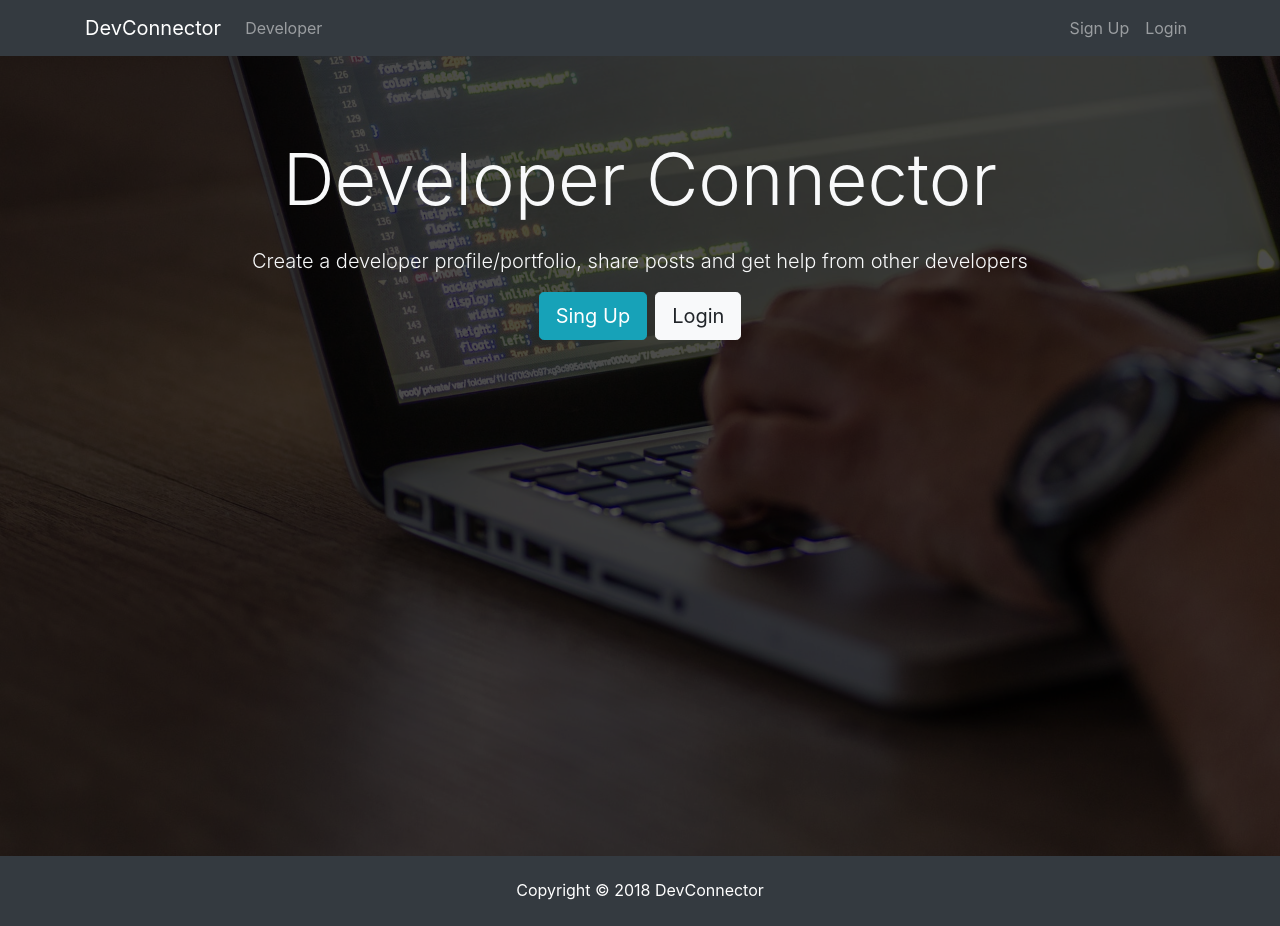
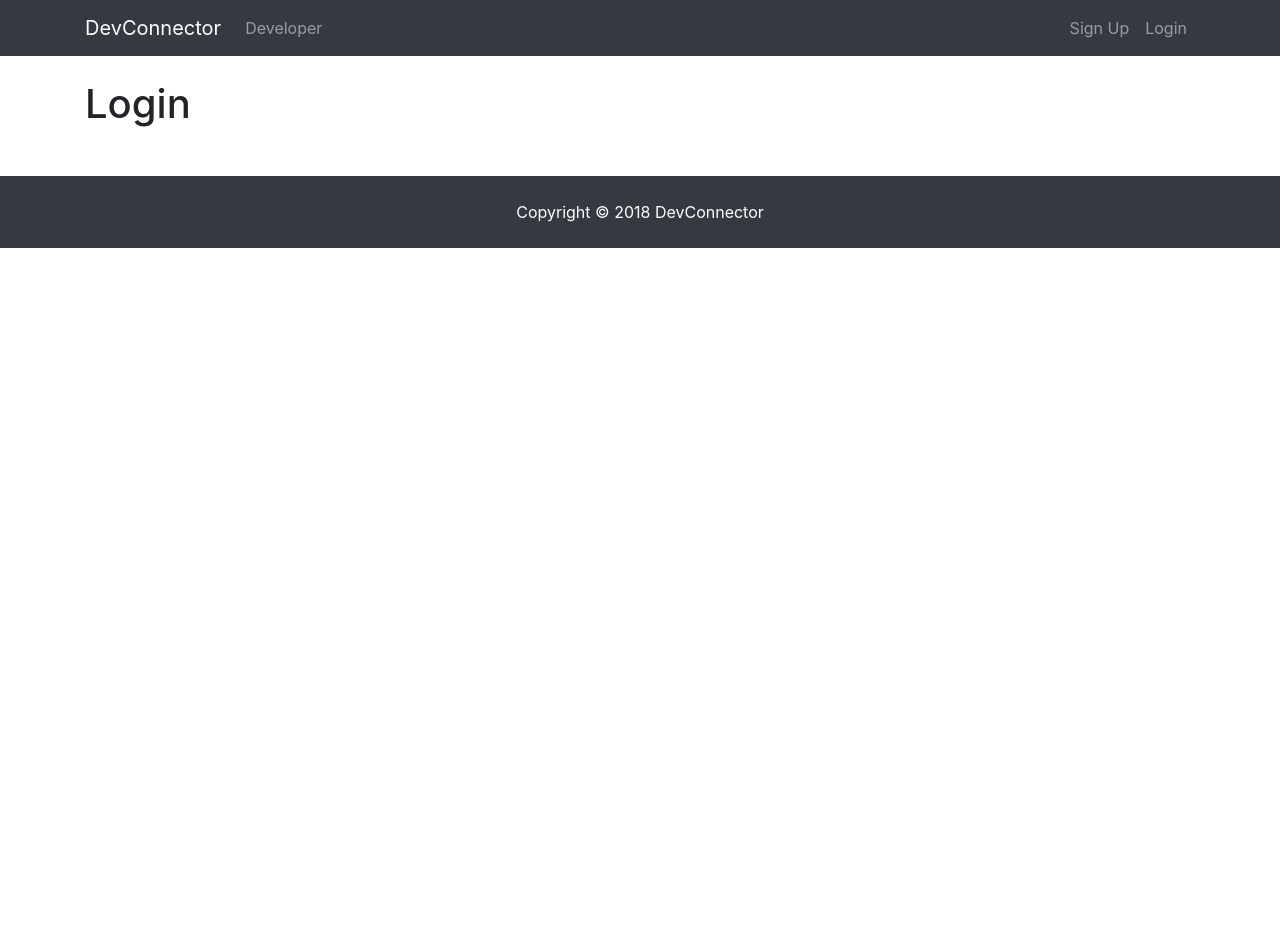
Before and after one commit to adojem/mern-stack-devconnector, a React (Create React App) app in the folder client/: page /login in a window 1280 px wide. After the commit the page ends 800 px from the top, so only its background shows below. Built offline with nearby package versions, Linux system fonts and the light colour scheme.

Commit message:
Ract Router Setup

```diff
--- a/client/package.json
+++ b/client/package.json
@@ -5,6 +5,7 @@
   "dependencies": {
     "react": "^16.6.3",
     "react-dom": "^16.6.3",
+    "react-router-dom": "^4.3.1",
     "react-scripts": "2.1.1"
   },
   "scripts": {
--- a/client/src/App.js
+++ b/client/src/App.js
@@ -1,17 +1,26 @@
 import React, { Component } from 'react';
+import { BrowserRouter as Router, Route } from 'react-router-dom';
 import Navbar from './components/layout/Navbar';
 import Landing from './components/layout/Landing';
 import Footer from './components/layout/Footer';
 import './App.css';
+import Register from './components/auth/Register';
+import Login from './components/auth/Login';
 
 class App extends Component {
    render() {
       return (
-         <div className="App">
-            <Navbar />
-            <Landing />
-            <Footer />
-         </div>
+         <Router>
+            <div className="App">
+               <Navbar />
+               <Route path="/" exact component={Landing} />
+               <div className="container">
+                  <Route path="/register" component={Register} />
+                  <Route path="/login" component={Login} />
+               </div>
+               <Footer />
+            </div>
+         </Router>
       );
    }
 }
--- /dev/null
+++ b/client/src/components/auth/Login.js
@@ -0,0 +1,13 @@
+import React, { Component } from 'react';
+
+export class Login extends Component {
+   render() {
+      return (
+         <div>
+            <h1>Login</h1>
+         </div>
+      );
+   }
+}
+
+export default Login;
--- /dev/null
+++ b/client/src/components/auth/Register.js
@@ -0,0 +1,13 @@
+import React, { Component } from 'react';
+
+export class Register extends Component {
+   render() {
+      return (
+         <div>
+            <h1>Register</h1>
+         </div>
+      );
+   }
+}
+
+export default Register;
--- a/client/src/components/layout/Landing.js
+++ b/client/src/components/layout/Landing.js
@@ -1,4 +1,5 @@
 import React, { Component } from 'react';
+import { Link } from 'react-router-dom';
 
 export class Landing extends Component {
    render() {
@@ -13,12 +14,18 @@ export class Landing extends Component {
                            Create a developer profile/portfolio, share posts and
                            get help from other developers
                         </p>
-                        <a href="#" className="btn btn-lg btn-info mr-2">
+                        <Link
+                           to="/register"
+                           className="btn btn-lg btn-info mr-2"
+                        >
                            Sing Up
-                        </a>
-                        <a href="#" className="btn btn-lg n-info btn-light">
+                        </Link>
+                        <Link
+                           to="/login"
+                           className="btn btn-lg n-info btn-light"
+                        >
                            Login
-                        </a>
+                        </Link>
                      </div>
                   </div>
                </div>
--- a/client/src/components/layout/Navbar.js
+++ b/client/src/components/layout/Navbar.js
@@ -1,4 +1,5 @@
 import React, { Component } from 'react';
+import { Link } from 'react-router-dom';
 
 export class Navbar extends Component {
    render() {
@@ -6,9 +7,9 @@ export class Navbar extends Component {
          <div>
             <nav className="navbar navbar-expand-sm navbar-dark bg-dark mb-4">
                <div className="container">
-                  <a href="#" className="navbar-brand">
+                  <Link to="/" className="navbar-brand">
                      DevConnector
-                  </a>
+                  </Link>
                   <button
                      className="navbar-toggler"
                      type="button"
@@ -21,22 +22,22 @@ export class Navbar extends Component {
                   <div className="collapse navbar-collapse" id="mobile-nav">
                      <ul className="navbar-nav mr-auto">
                         <li className="nav-item">
-                           <a href="#" className="nav-link">
+                           <Link to="/profiles" className="nav-link">
                               Developer
-                           </a>
+                           </Link>
                         </li>
                      </ul>
 
                      <ul className="navbar-nav ml-auto">
                         <li className="nav-item">
-                           <a href="#" className="nav-link">
+                           <Link to="/register" className="nav-link">
                               Sign Up
-                           </a>
+                           </Link>
                         </li>
                         <li className="nav-item">
-                           <a href="#" className="nav-link">
+                           <Link to="/login" className="nav-link">
                               Login
-                           </a>
+                           </Link>
                         </li>
                      </ul>
                   </div>
```
